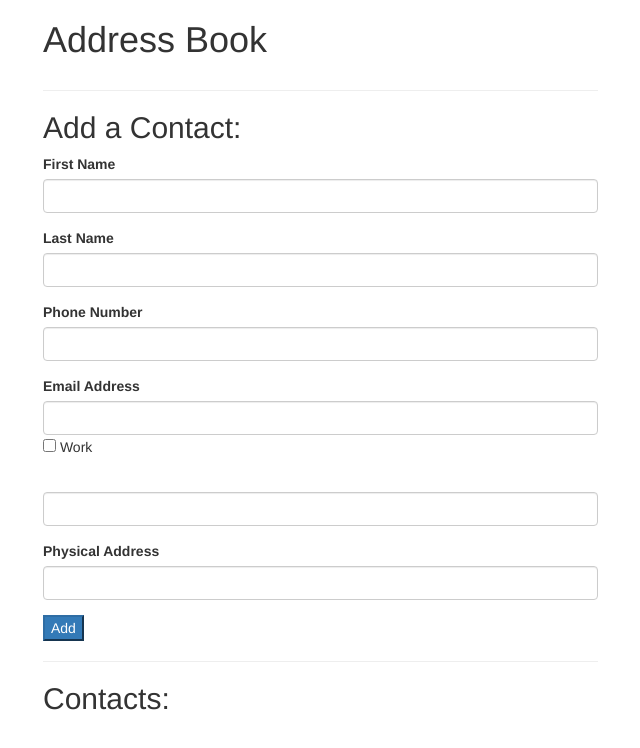
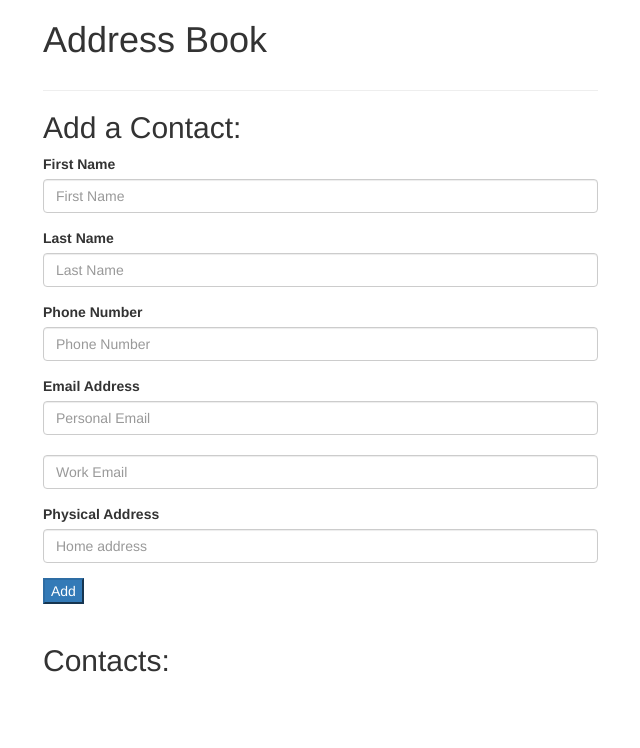
Before and after one commit to GarlandLai/address-book-homework, a plain HTML site: page index.html in a window 1280 px wide. Shown: the whole page, without its empty margins (27-667 px from the left). Drawn offline with Linux system fonts and the light colour scheme.

Commit message:
add work and personal email fields

```diff
--- a/index.html
+++ b/index.html
@@ -17,35 +17,34 @@
           <form id="new-contact">
             <div class="form-group">
               <label for="new-first-name">First Name</label>
-              <input type="text"  class="form-control" id="new-first-name">
+              <input type="text"  class="form-control" id="new-first-name" placeholder="First Name">
             </div>
             <div class="form-group">
               <label for="new-last-name">Last Name</label>
-              <input type="text"  class="form-control" id="new-last-name">
+              <input type="text"  class="form-control" id="new-last-name" placeholder="Last Name">
             </div>
             <div class="form-group">
               <label for="new-phone-number">Phone Number</label>
-              <input type="text"  class="form-control" id="new-phone-number">
+              <input type="text"  class="form-control" id="new-phone-number" placeholder="Phone Number">
             </div>
 
             <div class="form-group">
               <label for="new-email-address1">Email Address</label>
-              <input type="text"  class="form-control" id="new-email-address1">
-              <input type="checkbox" name="email1" value="personal"> Work<br>
+              <input type="text"  class="form-control" id="new-email-address1" placeholder="Personal Email">
+              <!-- <input type="checkbox" name="email1" value="personal"> Work<br> -->
+            <!-- </div>
+            <div class="form-group"> -->
+              <label for="new-email-address2"></label>
+              <input type="text"  class="form-control" id="new-email-address2" placeholder="Work Email">
             </div>
 
             <div class="form-group">
-              <label for="new-email-address2"></label>
-              <input type="text"  class="form-control" id="new-email-address2">
-            </div>
-
-            <div class="form-group">
-              <label for="new-physical-address">Physical  Address</label>
-              <input type="text"  class="form-control" id="new-physical-address">
+              <label for="new-physical-address">Physical Address</label>
+              <input type="text"  class="form-control" id="new-physical-address" placeholder="Home address">
             </div>
             <button type="submit" class="btn-primary">Add</button>
           </form>
-          <hr>
+          <br>
           <h2>Contacts:</h2>
           <ul id="contacts">
           </ul>
--- a/js/scripts.js
+++ b/js/scripts.js
@@ -88,16 +88,16 @@ function displayContactDetails(addressBookToDisplay) {
 
 $(document).ready(function() {
   attachContactListeners();
-  console.log($('input:checkbox[name=email1]').prop('checked'));
+  // console.log($('input:checkbox[name=email1]').prop('checked'));
   $("form#new-contact").submit(function(event) {
     event.preventDefault();
     var inputtedFirstName = $("input#new-first-name").val();
     var inputtedLastName = $("input#new-last-name").val();
     var inputtedPhoneNumber = $("input#new-phone-number").val();
 
-    var inputtedEmailAddress1 = $("input#new-email-address1" ).val();
-    var inputtedEmailAddress2 = $("input#new-email-address2" ).val();
-    var inputtedEmailAddresses = ("<br>" + inputtedEmailAddress1 + "<br>" + inputtedEmailAddress2)
+    var inputtedEmailAddress1 = $("input#new-email-address1").val();
+    var inputtedEmailAddress2 = $("input#new-email-address2").val();
+    var inputtedEmailAddresses = ("<br>Personal: " + inputtedEmailAddress1 + "<br>Work: " + inputtedEmailAddress2)
     console.log(inputtedEmailAddresses)
 
     var inputtedPhysicalAddress = $("input#new-physical-address").val();
@@ -106,14 +106,17 @@ $(document).ready(function() {
     $("input#new-first-name").val("");
     $("input#new-last-name").val("");
     $("input#new-phone-number").val("");
-    $("input#new-email-address").val("");
+    $("input#new-email-address1").val("");
+    $("input#new-email-address2").val("");
     $("input#new-physical-address").val("");
 
     addressBook.addContact(newContact);
 
-    if ($('input:checkbox[name=email1]').prop('checked')) {
-      $('.email-address').append("Work: " + inputtedEmailAddresses);
-    }
+// //trying to figure out logic if work is checked.
+//     if ($('input:checkbox[name=email1]').prop('checked')) {
+//       inputtedEmailAddress1 = ("Work: " + inputtedEmailAddress1);
+//       console.log(InputtedEmailAddress1);
+//     }
 
     displayContactDetails(addressBook);
   })
```
